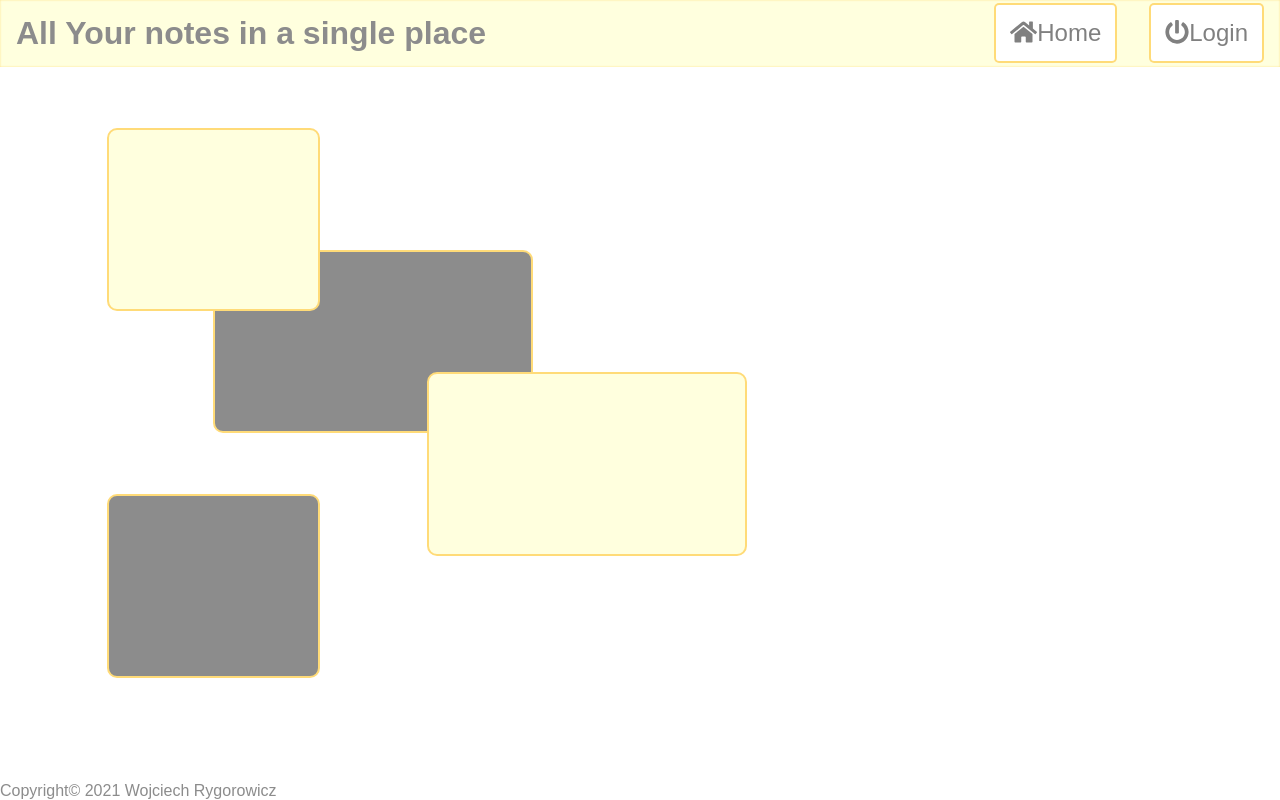
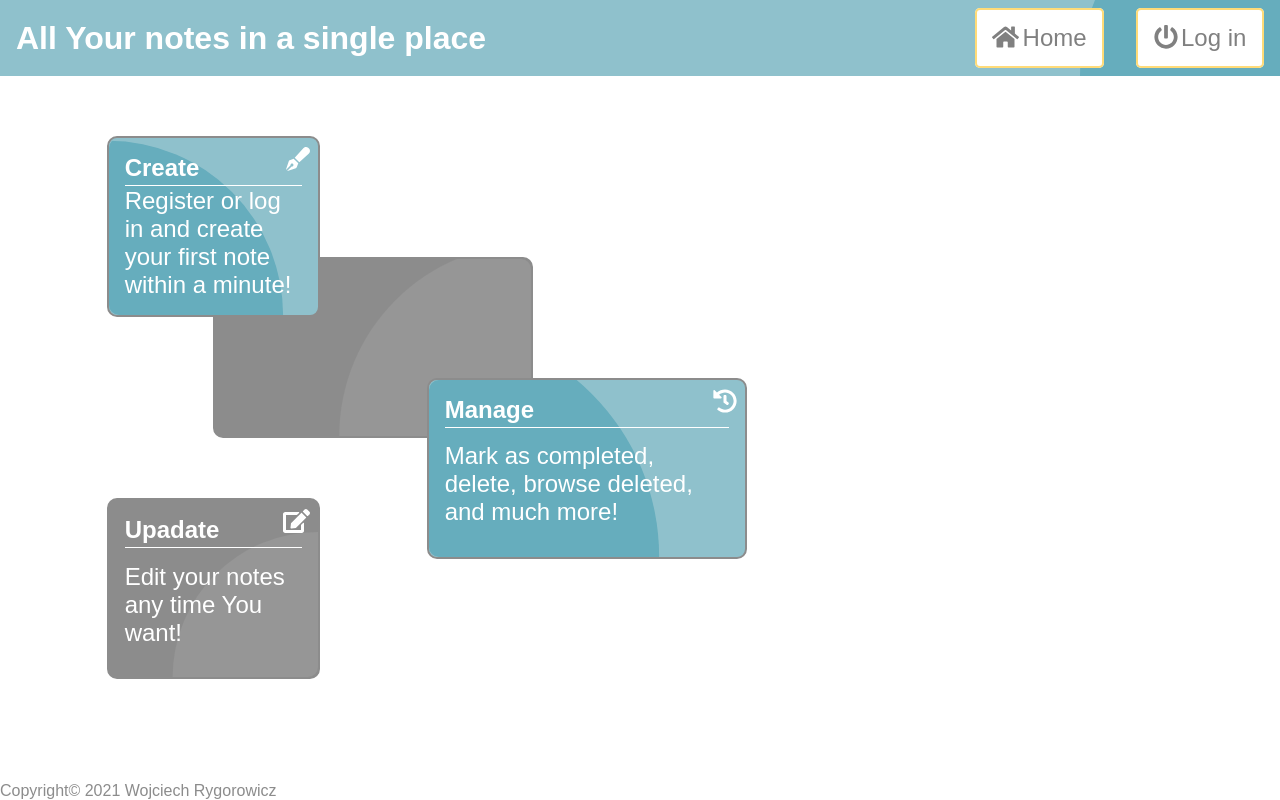
Before and after one commit to Centmsn/ToDo-mern, a React (Create React App) app: page / in a window 1280 px wide. Built offline with nearby package versions, Linux system fonts and the light colour scheme; a web font is replaced by a local one.

Commit message:
add loginand sign up form

```diff
--- a/src/components/App.js
+++ b/src/components/App.js
@@ -1,5 +1,6 @@
 import GlobalStyle from "../context/globalStyle";
 import { Switch, Route } from "react-router-dom";
+import { useState } from "react";
 
 import Theme from "../context/Theme";
 import MainContainer from "./uiElements/MainContainer";
--- a/src/components/pages/Home/index.js
+++ b/src/components/pages/Home/index.js
@@ -1,6 +1,8 @@
 import styled from "styled-components";
 import { FontAwesomeIcon } from "@fortawesome/react-fontawesome";
 import { faPenFancy } from "@fortawesome/free-solid-svg-icons";
+import { faEdit } from "@fortawesome/free-solid-svg-icons";
+import { faHistory } from "@fortawesome/free-solid-svg-icons";
 
 import PageContainer from "../../uiElements/PageContainer";
 import Footer from "../../uiElements/Footer";
@@ -8,10 +10,28 @@ import Footer from "../../uiElements/Footer";
 const Home = () => {
   return (
     <PageContainer>
-      <NoteCard area={"2/2/5/4"} order={1}></NoteCard>
+      <NoteCard area={"2/2/5/4"} order={1} side="left">
+        <h3>Create</h3>
+        <span>
+          <FontAwesomeIcon icon={faPenFancy} />
+        </span>
+        <p>Register or log in and create your first note within a minute!</p>
+      </NoteCard>
       <NoteCard area={"4/3/7/6"} order={0} dark></NoteCard>
-      <NoteCard area={"8/2/11/4"} order={1} dark></NoteCard>
-      <NoteCard area={"6/5/9/8"} order={1}></NoteCard>
+      <NoteCard area={"8/2/11/4"} order={1} dark>
+        <h3>Upadate</h3>
+        <span>
+          <FontAwesomeIcon icon={faEdit} />
+        </span>
+        <p>Edit your notes any time You want!</p>
+      </NoteCard>
+      <NoteCard area={"6/5/9/8"} order={1} side="left">
+        <h3>Manage</h3>
+        <span>
+          <FontAwesomeIcon icon={faHistory} />
+        </span>
+        <p>Mark as completed, delete, browse deleted, and much more!</p>
+      </NoteCard>
 
       <Footer />
     </PageContainer>
@@ -19,14 +39,60 @@ const Home = () => {
 };
 
 const NoteCard = styled.section`
+  position: relative;
   z-index: ${({ order }) => order};
   grid-area: ${({ area }) => area};
 
-  border: 2px solid ${({ theme }) => theme.colors.off};
+  display: flex;
+  flex-wrap: wrap;
+
+  border: 2px solid ${({ theme }) => theme.colors.gray};
   border-radius: 10px;
 
   background: ${({ theme, dark }) =>
     dark ? theme.colors.gray : theme.colors.main};
+
+  padding: 1rem;
+
+  h3,
+  p,
+  span {
+    z-index: 999;
+    font-size: 1.5rem;
+
+    color: white;
+  }
+
+  h3 {
+    flex-basis: 100%;
+    height: 2rem;
+
+    border-bottom: 1px solid white;
+  }
+
+  span {
+    position: absolute;
+    top: 0.5rem;
+    right: 0.5rem;
+  }
+
+  &:before {
+    content: "";
+    position: absolute;
+    left: 0;
+    top: 0;
+    width: 100%;
+    height: 100%;
+
+    border-radius: 10px;
+
+    background-color: ${({ theme, dark }) =>
+      dark ? "rgb(150, 150, 150)" : theme.colors.blue};
+    clip-path: circle(
+      ${({ side }) =>
+        side === "left" ? "90% at left bottom" : "75% at right bottom"}
+    );
+  }
 `;
 
 export default Home;
--- /dev/null
+++ b/src/components/uiElements/Button/index.js
@@ -0,0 +1,60 @@
+import { Link } from "react-router-dom";
+import styled from "styled-components";
+
+const Button = ({ path, as, onClick, children }) => {
+  return (
+    <Btn as={as} to={path} onClick={onClick}>
+      {children}
+    </Btn>
+  );
+};
+
+const Btn = styled(Link)`
+  position: relative;
+  margin: 0.5rem 1rem;
+
+  display: flex;
+
+  box-shadow: inset 0 0 0px 2px ${({ theme }) => theme.colors.off};
+  outline: none;
+  border-radius: 5px;
+
+  font-size: 1.5rem;
+
+  background-color: white;
+  color: gray;
+
+  padding: 1rem;
+  transition: 300ms;
+  cursor: pointer;
+
+  span {
+    z-index: 999;
+    margin: 0 0.1rem;
+  }
+
+  &:focus&:before {
+    clip-path: circle(100% at left bottom);
+  }
+
+  &:before {
+    content: "";
+    position: absolute;
+    left: 0;
+    top: 0;
+    width: 100%;
+    height: 100%;
+
+    border-radius: 5px;
+
+    background-color: ${({ theme }) => theme.colors.off};
+    clip-path: circle(0 at left bottom);
+    transition: 0.4s linear;
+  }
+
+  &:hover&:before {
+    clip-path: circle(100% at left bottom);
+  }
+`;
+
+export default Button;
--- /dev/null
+++ b/src/components/uiElements/Input/index.js
@@ -0,0 +1,77 @@
+import styled from "styled-components";
+import PropTypes from "prop-types";
+
+/**
+ * Renders input in the label
+ * @param {Object} props - react props
+ * @returns {JSX.Element}
+ */
+const Input = ({ type = "text", desc, onChange, error = "dupa dupa dupa" }) => {
+  return (
+    <Label>
+      <h3>{desc}</h3>
+      <InputEl type={type} onChange={onChange} />
+      {error && <span>{error}</span>}
+    </Label>
+  );
+};
+
+Input.prototypes = {
+  /**
+   * input type - default is text
+   */
+  type: PropTypes.string,
+  /**
+   * Input description
+   */
+  desc: PropTypes.string,
+  /**
+   * Function which is triggered on every state change
+   */
+  onChange: PropTypes.func.isRequired,
+};
+
+const Label = styled.label`
+  width: 100%;
+
+  margin-bottom: 1rem;
+
+  display: flex;
+  flex-wrap: wrap;
+  justify-content: center;
+  align-items: center;
+
+  h3,
+  span {
+    flex-basis: 100%;
+
+    text-align: center;
+  }
+
+  h3 {
+    color: white;
+  }
+
+  span {
+    color: ${({ theme }) => theme.colors.red};
+  }
+`;
+
+const InputEl = styled.input`
+  margin-top: 0.5rem;
+
+  font-size: 1.5rem;
+
+  border: none;
+  box-shadow: 0 0 0 2px ${({ theme }) => theme.colors.gray};
+  border-radius: 5px;
+  outline: none;
+
+  padding: 0.25rem;
+
+  &:focus {
+    box-shadow: 0 0 0 2px ${({ theme }) => theme.colors.off};
+  }
+`;
+
+export default Input;
--- /dev/null
+++ b/src/components/uiElements/LoginForm/index.js
@@ -0,0 +1,106 @@
+import { FontAwesomeIcon } from "@fortawesome/react-fontawesome";
+import { faPaperPlane } from "@fortawesome/free-solid-svg-icons";
+import Button from "../Button";
+import Input from "../Input";
+import styled from "styled-components";
+import { useState } from "react";
+
+const LoginForm = () => {
+  const [isInSignUpMode, setIsInSignUpMode] = useState(false);
+
+  const handleSwitchMode = () => {
+    setIsInSignUpMode(prev => !prev);
+  };
+
+  const buttonContent = isInSignUpMode
+    ? "Switch to log in"
+    : "Switch to signup";
+
+  const titleContent = isInSignUpMode ? "Sign up" : "Log in";
+
+  return (
+    <Wrapper>
+      <FormTitle>{titleContent}</FormTitle>
+
+      <Form>
+        {isInSignUpMode && <Input type="text" desc="Name" />}
+        <Input type="email" desc="Email" />
+        <Input type="text" desc="Password" />
+        <Button as="button">
+          <span>Submit</span>
+          <span>
+            <FontAwesomeIcon icon={faPaperPlane} />
+          </span>
+        </Button>
+      </Form>
+
+      <Button as="button" onClick={handleSwitchMode}>
+        <span>{buttonContent}</span>
+      </Button>
+    </Wrapper>
+  );
+};
+
+const Wrapper = styled.div`
+  position: absolute;
+  top: calc(100vh / 12);
+  right: 0;
+  bottom: 0;
+
+  width: 30vw;
+  min-width: 200px;
+
+  display: flex;
+  flex-wrap: wrap;
+
+  justify-content: center;
+  align-items: center;
+
+  background: ${({ theme }) => theme.colors.main};
+
+  transition: 300ms;
+
+  &:before {
+    content: "";
+    position: absolute;
+    left: 0;
+    top: 0;
+    width: 100%;
+    height: 100%;
+    background-color: ${({ theme, dark }) =>
+      dark ? "rgb(150, 150, 150)" : theme.colors.blue};
+    clip-path: circle(200px at right top);
+  }
+
+  &.test-enter {
+    transform: translateX(30vw);
+  }
+
+  &.test-enter-active {
+    transform: translateX(0);
+  }
+
+  &.test-exit {
+    transform: translateX(0);
+  }
+
+  &.test-exit-active {
+    transform: translateX(30vw);
+  }
+`;
+
+const Form = styled.form`
+  display: flex;
+  flex-wrap: wrap;
+  justify-content: center;
+  align-items: center;
+`;
+
+const FormTitle = styled.h2`
+  flex-basis: 100%;
+
+  text-align: center;
+  color: white;
+`;
+
+export default LoginForm;
--- a/src/components/uiElements/Menu/MenuList.js
+++ b/src/components/uiElements/Menu/MenuList.js
@@ -2,7 +2,20 @@ import styled from "styled-components";
 
 import MenuListItem from "./MenuListItem";
 
-const MenuList = ({ listItems }) => {
+/**
+ * Renders nav links
+ * @param {Object} props - react props
+ * @returns {JSX.Element}
+ */
+const MenuList = ({ listItems, toggleMenuVisibility }) => {
+  /**
+   * Renders link on the screen
+   * @param {Object[]} elements - list elements
+   * @param {string} elements[].text - text rendered inside list item
+   * @param {string} elements[].path - link path
+   * @param {JSX.Element} elements[].icon - icon wrapped in react component
+   * @returns {Object[]}
+   */
   const renderListItems = elements => {
     const listElements = [];
 
@@ -10,7 +23,13 @@ const MenuList = ({ listItems }) => {
       const { text, path, icon } = elements[i];
 
       listElements.push(
-        <MenuListItem text={text} path={path} key={i} icon={icon} />
+        <MenuListItem
+          text={text}
+          path={path}
+          key={i}
+          icon={icon}
+          toggleMenuVisibility={toggleMenuVisibility}
+        />
       );
     }
 
--- a/src/components/uiElements/Menu/MenuListItem.js
+++ b/src/components/uiElements/Menu/MenuListItem.js
@@ -1,53 +1,23 @@
-import styled from "styled-components";
-import { Link } from "react-router-dom";
+import Button from "../Button";
 
-const MenuListItem = ({ text, path, icon }) => {
-  return (
-    <li>
-      <StyledLink to={path}>
-        <span>{icon}</span> <span>{text}</span>
-      </StyledLink>
-    </li>
-  );
+const MenuListItem = ({ text, path, icon, toggleMenuVisibility }) => {
+  if (path) {
+    return (
+      <li>
+        <Button to={path} onClick={() => toggleMenuVisibility(false)}>
+          <span>{icon}</span> <span>{text}</span>
+        </Button>
+      </li>
+    );
+  } else {
+    return (
+      <li>
+        <Button as={"button"} onClick={toggleMenuVisibility}>
+          <span>{icon}</span> <span>{text}</span>
+        </Button>
+      </li>
+    );
+  }
 };
 
-const StyledLink = styled(Link)`
-  position: relative;
-  margin: 0 1rem;
-
-  display: flex;
-
-  box-shadow: inset 0 0 0px 2px ${({ theme }) => theme.colors.off};
-  border-radius: 5px;
-
-  font-size: 1.5rem;
-
-  background-color: white;
-  color: gray;
-
-  padding: 1rem;
-  transition: 300ms;
-  cursor: pointer;
-
-  span {
-    z-index: 999;
-  }
-
-  &:before {
-    content: "";
-    position: absolute;
-    left: 0;
-    top: 0;
-    width: 100%;
-    height: 100%;
-    background-color: ${({ theme }) => theme.colors.off};
-    clip-path: circle(0 at left bottom);
-    transition: 0.4s linear;
-  }
-
-  &:hover&:before {
-    clip-path: circle(100% at left bottom);
-  }
-`;
-
 export default MenuListItem;
--- a/src/components/uiElements/Menu/index.js
+++ b/src/components/uiElements/Menu/index.js
@@ -2,8 +2,12 @@ import styled from "styled-components";
 import { FontAwesomeIcon } from "@fortawesome/react-fontawesome";
 import { faPowerOff } from "@fortawesome/free-solid-svg-icons";
 import { faHome } from "@fortawesome/free-solid-svg-icons";
+import PropTypes from "prop-types";
+import { CSSTransition } from "react-transition-group";
+import { useState } from "react";
 
 import MenuList from "./MenuList";
+import LoginForm from "../LoginForm";
 
 const menuLinks = [
   {
@@ -12,38 +16,82 @@ const menuLinks = [
     icon: <FontAwesomeIcon icon={faHome} />,
   },
   {
-    text: "Login",
-    path: "/login",
+    text: "Log in",
     icon: <FontAwesomeIcon icon={faPowerOff} />,
   },
 ];
 
+/**
+ * Renders navigation bar
+ * @param {Object} props - react props
+ * @returns {JSX.Element}
+ */
 const Menu = ({ title }) => {
+  const [isSideMenuOpen, setIsSideMenuOpen] = useState(false);
+
+  const sideMenuHandler = direction => {
+    console.log(direction);
+    if (typeof direction === "boolean") {
+      setIsSideMenuOpen(direction);
+    } else {
+      setIsSideMenuOpen(prev => !prev);
+    }
+  };
+
   return (
-    <MenuBar>
-      {title && <MenuTitle>{title}</MenuTitle>}
-      <MenuList listItems={menuLinks} />
-    </MenuBar>
+    <>
+      <MenuBar>
+        {title && <MenuTitle>{title}</MenuTitle>}
+        <MenuList
+          listItems={menuLinks}
+          toggleMenuVisibility={sideMenuHandler}
+        />
+      </MenuBar>
+
+      <CSSTransition
+        in={isSideMenuOpen}
+        classNames="test"
+        timeout={300}
+        unmountOnExit
+      >
+        <LoginForm />
+      </CSSTransition>
+    </>
   );
+};
+
+Menu.propTypes = {
+  title: PropTypes.string,
 };
 
 const MenuTitle = styled.h1`
   margin-right: auto;
   margin-left: 1rem;
   text-align: left;
-  color: ${({ theme }) => theme.colors.gray};
+  color: white;
 `;
 
 const MenuBar = styled.div`
+  position: relative;
   grid-area: 1/1/2/-1;
 
   display: flex;
   align-items: center;
   justify-content: flex-end;
 
-  box-shadow: inset 0 0 2px 0 ${({ theme }) => theme.colors.off};
+  background-color: ${({ theme }) => theme.colors.main};
 
-  background-color: ${({ theme }) => theme.colors.main};
+  &:before {
+    content: "";
+    position: absolute;
+    left: 0;
+    top: 0;
+    width: 100%;
+    height: 100%;
+    background-color: ${({ theme, dark }) =>
+      dark ? "rgb(150, 150, 150)" : theme.colors.blue};
+    clip-path: circle(200px at right bottom);
+  }
 `;
 
 export default Menu;
--- a/src/context/Theme.js
+++ b/src/context/Theme.js
@@ -2,9 +2,11 @@ import { ThemeProvider } from "styled-components";
 
 const theme = {
   colors: {
-    main: "rgb(255, 255, 222)",
+    main: "rgb(143, 193, 204)",
     off: "rgb(255, 219, 120)",
     gray: "rgb(140, 140, 140)",
+    blue: "rgb(102, 173, 189)",
+    red: "rgb(181, 34, 0)",
   },
   fonts: {
     main: "'Blinker', sans-serif",
--- a/src/context/globalStyle.js
+++ b/src/context/globalStyle.js
@@ -8,8 +8,16 @@ const GlobalStyle = createGlobalStyle`
         font-family: ${({ theme }) => theme.fonts.main};
     }
 
+    body {
+        overflow: hidden;
+    }
+
     a {
         text-decoration: none;
+    }
+
+    button {
+        border: none;
     }
 `;
 
```
Also changed, not shown: src/components/uiElements/SignupForm/index.js (added, +13 -0 lines).
